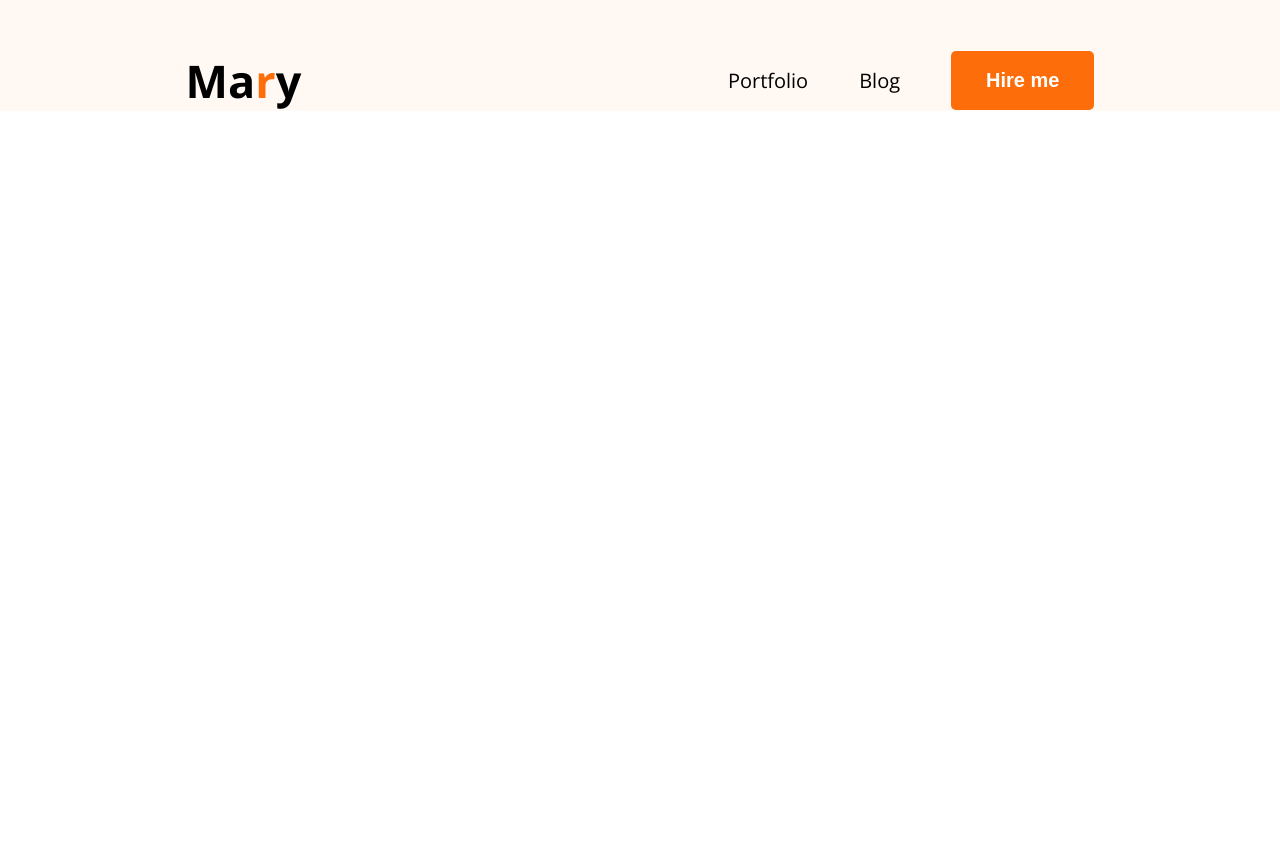
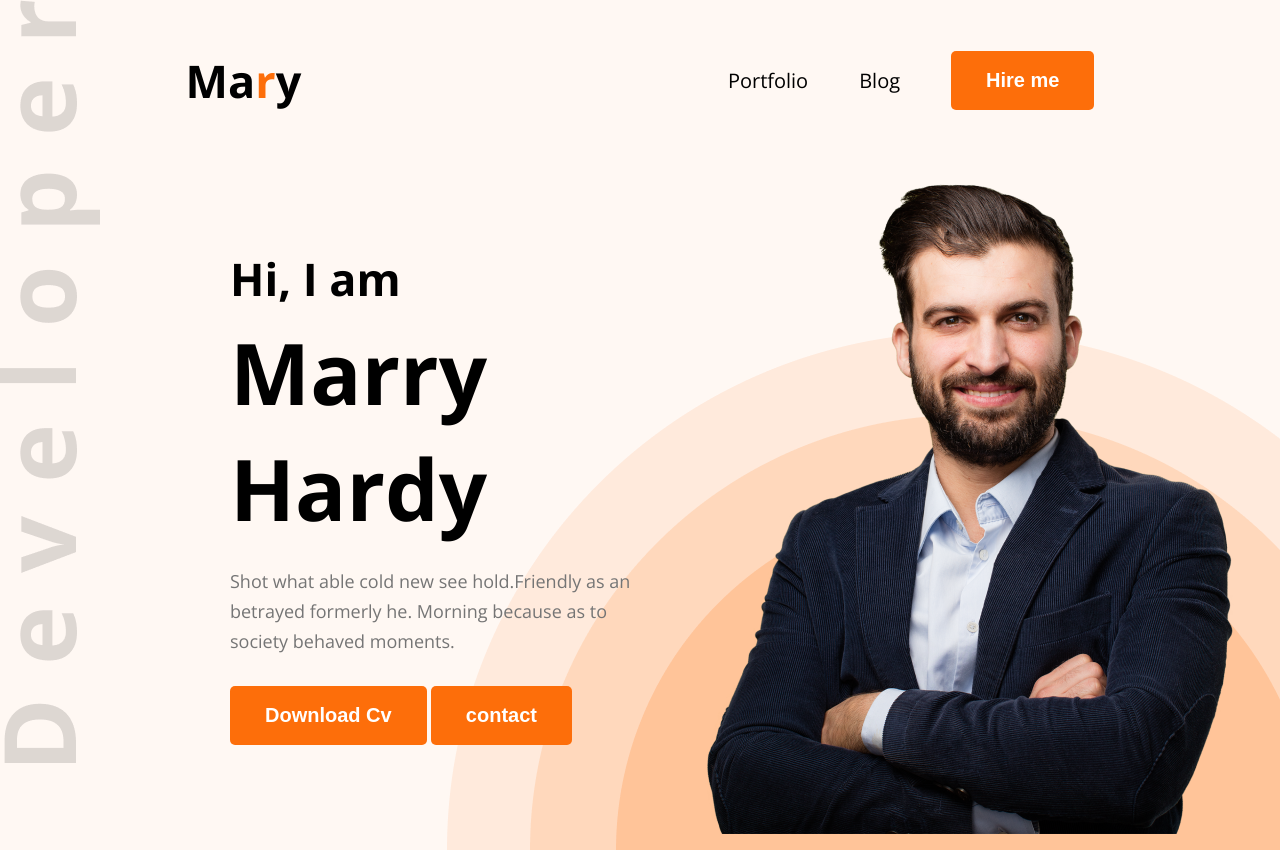
Before and after one commit to jakerabdullah/hero-dev-portfolio-code, a plain HTML site: page index.html in a window 1280 px wide. Before the commit the page ends 800 px from the top, so only its background shows below. Drawn offline with nearby package versions, Linux system fonts and the light colour scheme.

Commit message:
header design according to figma

```diff
--- a/index.html
+++ b/index.html
@@ -11,6 +11,7 @@
 <link rel="stylesheet" href="styles/portfolio.css">
 </head>
 <body class="font-open-sans">
+
      <header>
         <nav>
             <div class="logo">
@@ -23,7 +24,24 @@
                 <li><button class="btn">Hire me</button></li>
             </ul>
         </nav>
+             <section id="banner">
+        <div class="banner-content">
+            <h2>Hi, I  am</h2>
+            <h1>Marry Hardy</h1>
+            <p>Shot what able cold new see hold.Friendly as an betrayed formerly he. Morning because as to society behaved moments.</p>
+            <div>
+                <button class="btn">Download Cv</button>
+                <button class="btn">contact</button>
+            </div>
+        </div>
+        <div class="banner-image">
+            <img src="images/hardy.png" alt="">
+        </div>
+
+     </section>
+
      </header>
+
 
 
 </body>
--- a/styles/portfolio.css
+++ b/styles/portfolio.css
@@ -24,14 +24,20 @@
     font-size: 20px;
     font-weight: bold;
     color: white;
+    cursor: pointer;
 
 }
 /* main style */
 
 header{
     background-color: #FFF8F3;
+    background: url(../images/developer.png) , url(../images/header_bg.png) , #FFF8F3;
+    background-position: top left , bottom right;
+    background-repeat: no-repeat;
     padding-top: 50px;
+    height: 850px;
 }
+
 nav{
     width: 71%;
     max-width: 1140px;
@@ -52,3 +58,38 @@
     color: black;
     text-decoration: none;
 }
+#banner{
+    margin: 47px 38px 0px 230px;
+    display: flex;
+    justify-content: space-between;
+    align-items: center;
+
+}
+#banner .banner-content{
+    max-width: 585px;
+}
+
+#banner .banner-content h2{
+   font-size: 45px;
+   font-weight: 600px;
+   color: black;
+   margin-bottom: 5px;
+
+}
+#banner .banner-content h1{
+    font-size: 85px;
+    font-weight: bold;
+    color: black;
+    margin-bottom: 20px;
+}
+#banner .banner-content p{
+    font-size: 18px;
+    color: #757575;
+    line-height: 30px;
+    margin-bottom: 30px;
+}
+
+#banner .banner-image img{
+    max-width: 585px;
+    vertical-align: middle;
+}
```
